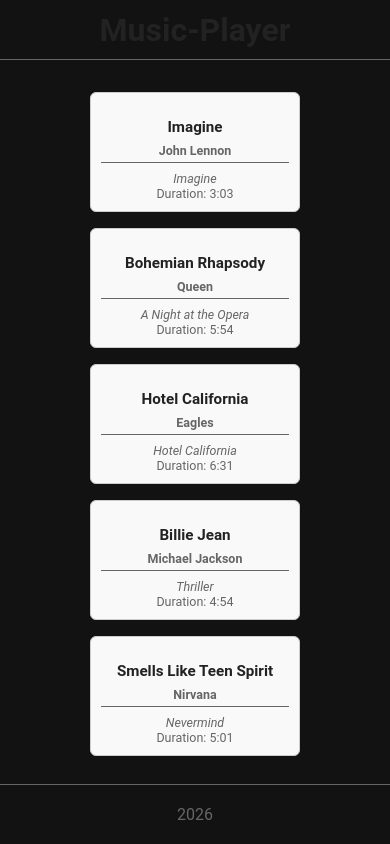
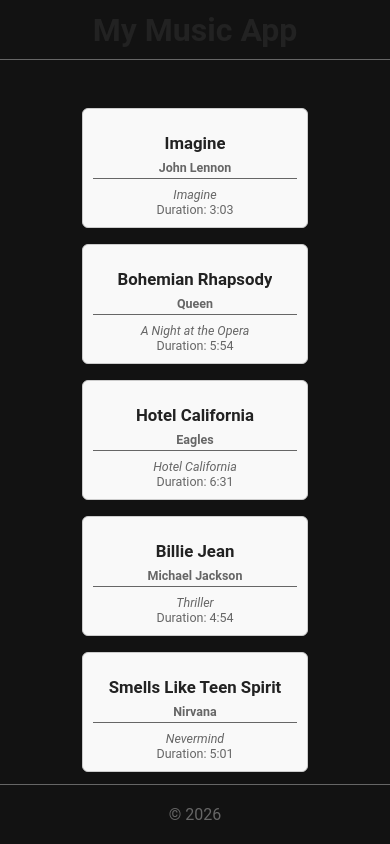
Before and after one commit to matetocoti/music-player, a React (Vite) app: page / in a window 390 px wide. Built offline with nearby package versions, Linux system fonts and the light colour scheme.

Commit message:
refactor(front): extract layout concerns and render song list from mock data

```diff
--- a/src/components/SongBox/SongBox.css
+++ b/src/components/SongBox/SongBox.css
@@ -25,6 +25,18 @@
     overflow: hidden;
     cursor: pointer;
 }
+/* Title variants - sempre nowrap, com truncamento */
+.song-title,
+.song-box h3 {
+    display: block;
+    white-space: nowrap;
+    overflow: hidden;
+    text-overflow: ellipsis;
+    color: var(--text);
+    margin: 0;
+    font-size: var(--title-size);
+    line-height: 1.1;
+}
 
 
 .song-box:hover {
@@ -48,15 +60,7 @@
     margin-bottom: 12px;
 }
 
-/* Title variants */
-.song-title,
-.song-box h3 {
-    color: var(--text);
-    margin: 0;
-    font-size: var(--title-size);
-    line-height: 1.1;
-    word-break: break-word;
-}
+
 
 /* Subtitle / artist / description */
 .song-box p,
@@ -90,7 +94,17 @@
         --subtitle-size: 1em;
         --muted-size: 0.8em;
     }
-
+    .song-box {
+        padding: var(--padding);
+    }
+    .song-title,
+    .song-box h3 {
+        font-size: var(--title-size);
+    }
+    .song-box p,
+    .song-artist {
+        font-size: var(--muted-size);
+    }
     .song-header {
         margin-bottom: 8px;
     }
@@ -123,6 +137,7 @@
         -webkit-box-orient: vertical;
         overflow: hidden;
         text-overflow: ellipsis;
+        font-size: var(--title-size);
     }
 
     .song-box p,
--- /dev/null
+++ b/src/layouts/DefaultLayout.tsx
@@ -0,0 +1,22 @@
+import {type FC, memo, useMemo } from "react";
+import { Outlet } from "react-router-dom";
+import Header from "../components/Header";
+import Footer from "../components/Footer";
+
+const DefaultLayout: FC = () => {
+    const year = useMemo(() => new Date().getFullYear(), []);
+
+    return (
+        <>
+            <Header title="My Music App" />
+
+            <main role="main" className="app-main">
+                <Outlet />
+            </main>
+
+            <Footer textContent={`© ${year}`} />
+        </>
+    );
+};
+
+export default memo(DefaultLayout);
--- a/src/pages/Home/index.tsx
+++ b/src/pages/Home/index.tsx
@@ -1,21 +1,10 @@
-import {type ReactNode ,memo} from "react";
-import Header from "../../components/Header";
-import Footer from "../../components/Footer";
+import { memo } from "react";
 import MyGridContainer from "../../components/MyGridContainer";
 import SongBox from "../../components/SongBox";
-
 import songsDB from "../../data/songs.mock";
 
-interface HomeProps {
-  headerTitle?: string;
-  footerText?: ReactNode;
-  className?: string;
-}
-
-const Home = ({ headerTitle, footerText, className }: HomeProps) => {
+const Home = () => {
   return (
-    <div className={className}>
-      <Header title={headerTitle} />
     <main>
       <MyGridContainer>
         {songsDB.map((song) => (
@@ -23,8 +12,6 @@
         ))}
       </MyGridContainer>
     </main>
-      <Footer textContent={footerText} />
-    </div>
   );
 };
 
--- /dev/null
+++ b/src/pages/Player/index.tsx
@@ -0,0 +1,7 @@
+import {memo} from "react";
+
+const PlayerPage = () => {
+  return <div>Player Page</div>;
+}
+
+export default memo(PlayerPage);
--- a/src/routes/AppRoutes.tsx
+++ b/src/routes/AppRoutes.tsx
@@ -1,7 +1,8 @@
 import { BrowserRouter, Routes, Route } from "react-router-dom";
 import { Suspense ,lazy} from "react";
-// Lazy load the Home component
+import DefaultLayout from "../layouts/DefaultLayout";
 const Home = lazy(() => import("../pages/Home"));
+const Player = lazy(() => import("../pages/Player"));
 
 
 const NotFound = () => <h2>404 - Not Found</h2>;
@@ -9,15 +10,19 @@
 
 
 
+
 const AppRoutes = () => {
   return (
     <BrowserRouter>
-        <Suspense fallback={<Loading />}>
-            <Routes>
-                <Route path="/" element={<Home />} ></Route>
-                <Route path="*" element={<NotFound />} />
-            </Routes>
-        </Suspense>
+      <Suspense fallback={<Loading />}>
+        <Routes>
+          <Route element={<DefaultLayout />}>
+            <Route path="/" element={<Home />} />
+            <Route path="/player/:id" element={<Player />} />
+            <Route path="*" element={<NotFound />} />
+          </Route>
+        </Routes>
+      </Suspense>
     </BrowserRouter>
   );
 };
```
Lines whose indentation alone changed are shown as unchanged.
